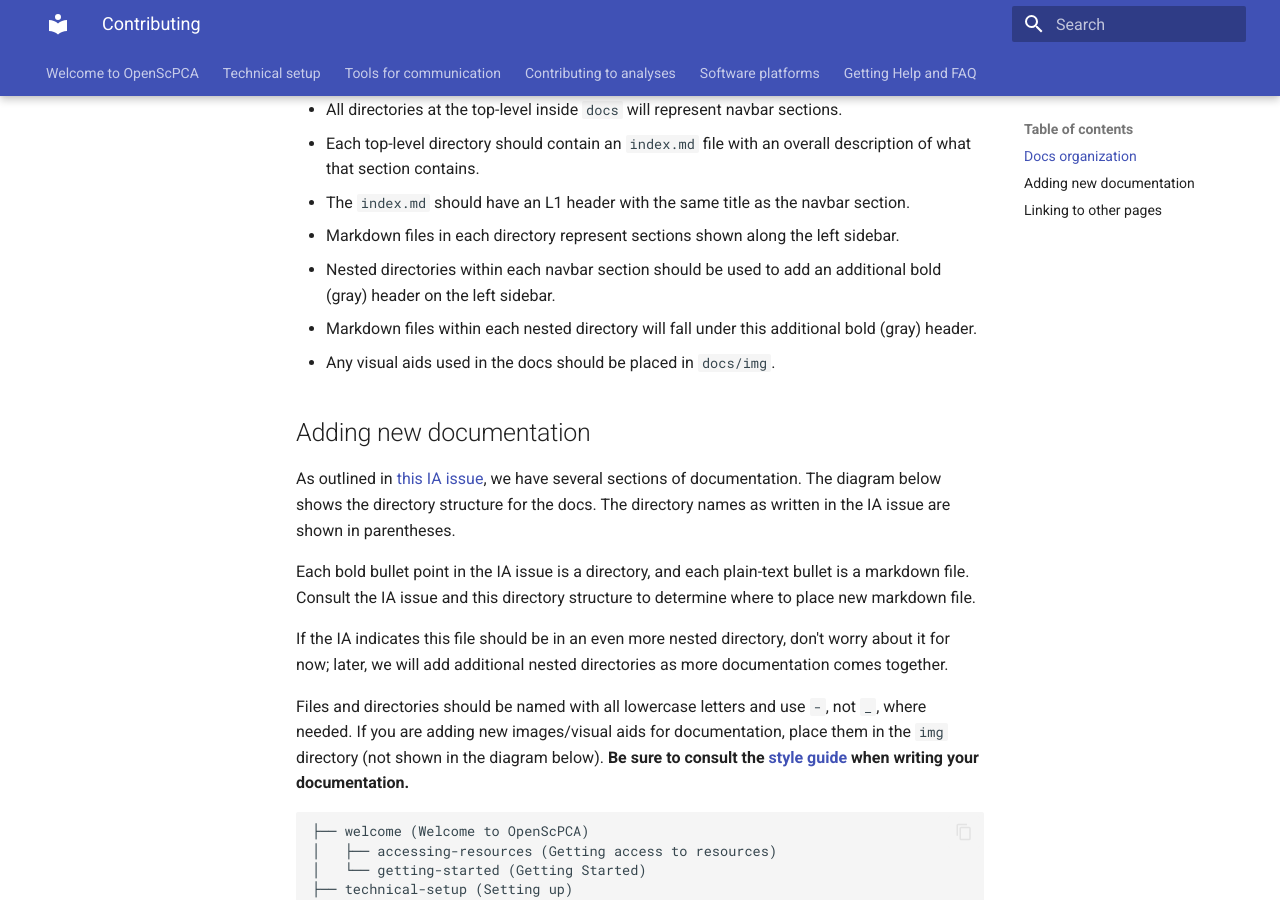
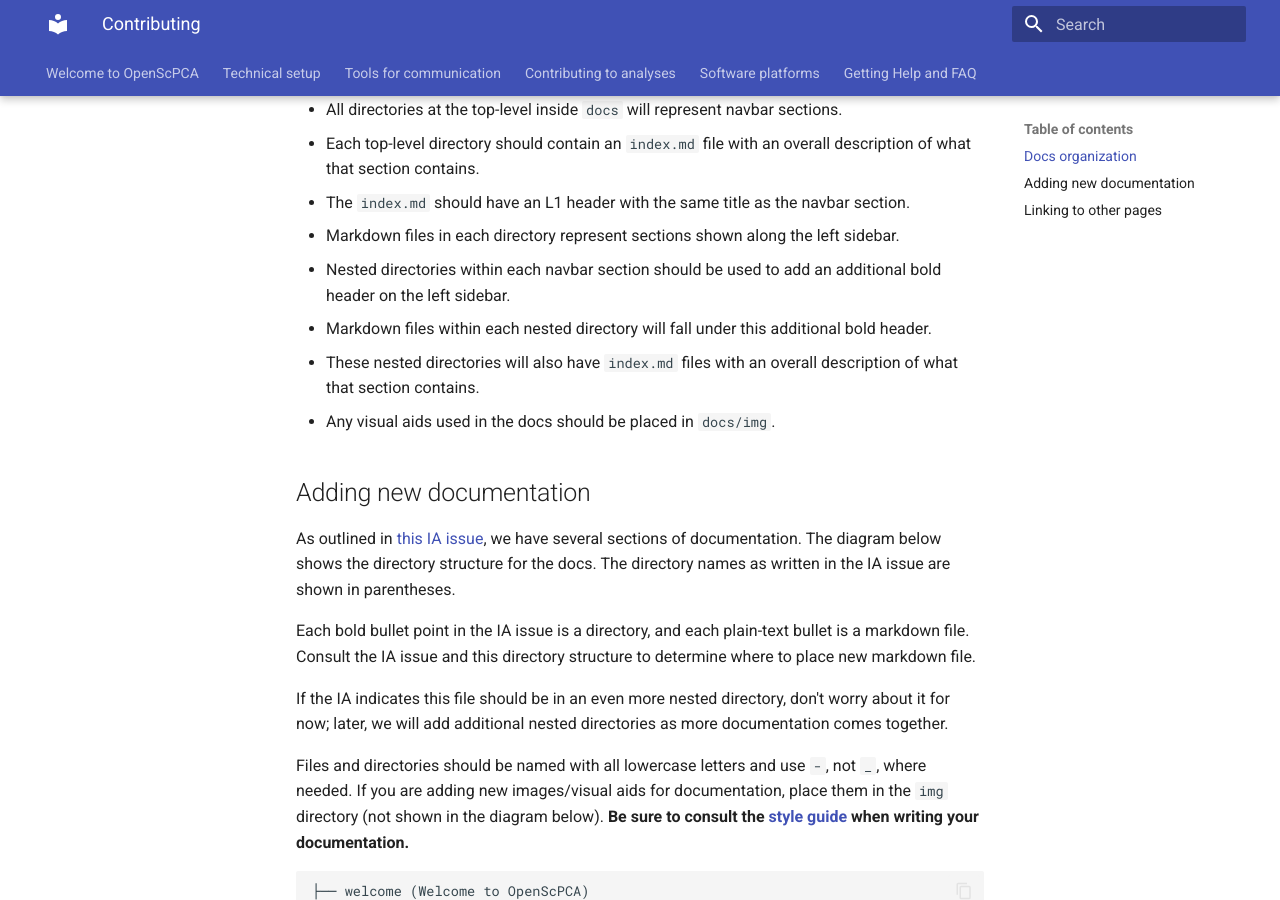
Before and after one commit to AlexsLemonade/OpenScPCA-analysis, an MkDocs documentation site: the page built from docs/contributing.md, in a window 1280 px wide and 900 px high, scrolled down 648 px. Built offline with MkDocs 1.6.1 and Material for MkDocs 9.7.7, drawn with Linux system fonts in a browser that asks for light colours.

Commit message:
IA and contributing fixes

```diff
--- a/docs/contributing.md
+++ b/docs/contributing.md
@@ -29,8 +29,9 @@ Documentation is written as a series of markdown files nested by topic in direct
   - Each top-level directory should contain an `index.md` file with an overall description of what that section contains.
   - The `index.md` should have an L1 header with the same title as the navbar section.
   - Markdown files in each directory represent sections shown along the left sidebar.
-- Nested directories within each navbar section should be used to add an additional bold (gray) header on the left sidebar.
-  - Markdown files within each nested directory will fall under this additional bold (gray) header.
+- Nested directories within each navbar section should be used to add an additional bold header on the left sidebar.
+  - Markdown files within each nested directory will fall under this additional bold header.
+  - These nested directories will also have `index.md` files with an overall description of what that section contains.
 - Any visual aids used in the docs should be placed in `docs/img`.
 
 ## Adding new documentation
--- a/mkdocs.yml
+++ b/mkdocs.yml
@@ -31,6 +31,7 @@ markdown_extensions:
 #    - section-path/markdown-1.md <!-- left sidebar will display H1 title from the markdown file itself -->
 #    - section-path/markdown-2.md
 #    - Subsection name: <!-- This title appears as bold item in left sidebar -->
+#      - section-path/subsection-path/index.md <!-- summary page for this subsection -->
 #      - section-path/subsection-path/markdown-3.md
 
 # Currently, we have templated out the follow navbar items (specific names TBD)
@@ -42,7 +43,9 @@ nav:
     - technical-setup/install-a-github-client.md
     - technical-setup/fork-the-repo.md
     - technical-setup/clone-the-repo.md
-    - technical-setup/setup-conda.md
+    - Environment setup:
+      - technical-setup/environment-setup/index.md
+      - technical-setup/environment-setup/setup-conda.md
   - Tools for communication:   # Slack, issues, discussions
     - communications-tools/index.md
   - Contributing to analyses:  # Setting up an analysis, all the git stuff
```
Also changed, not shown: docs/technical-setup/environment-setup/index.md (added, +3 -0 lines), docs/technical-setup/environment-setup/setup-conda.md (renamed from docs/technical-setup/setup-conda.md).
